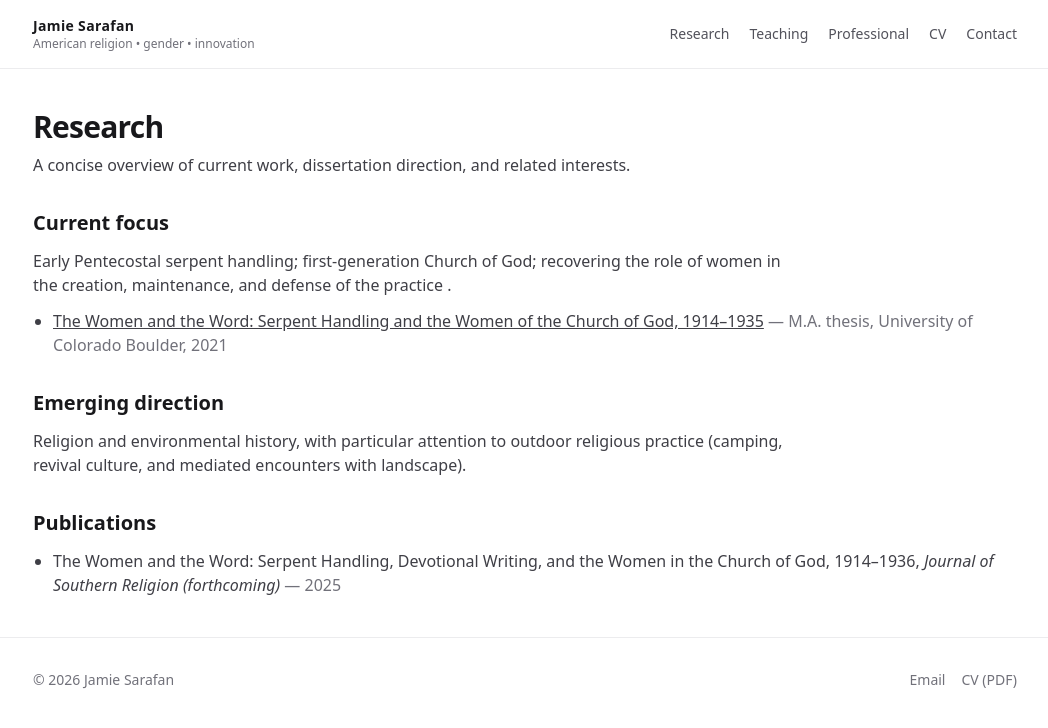
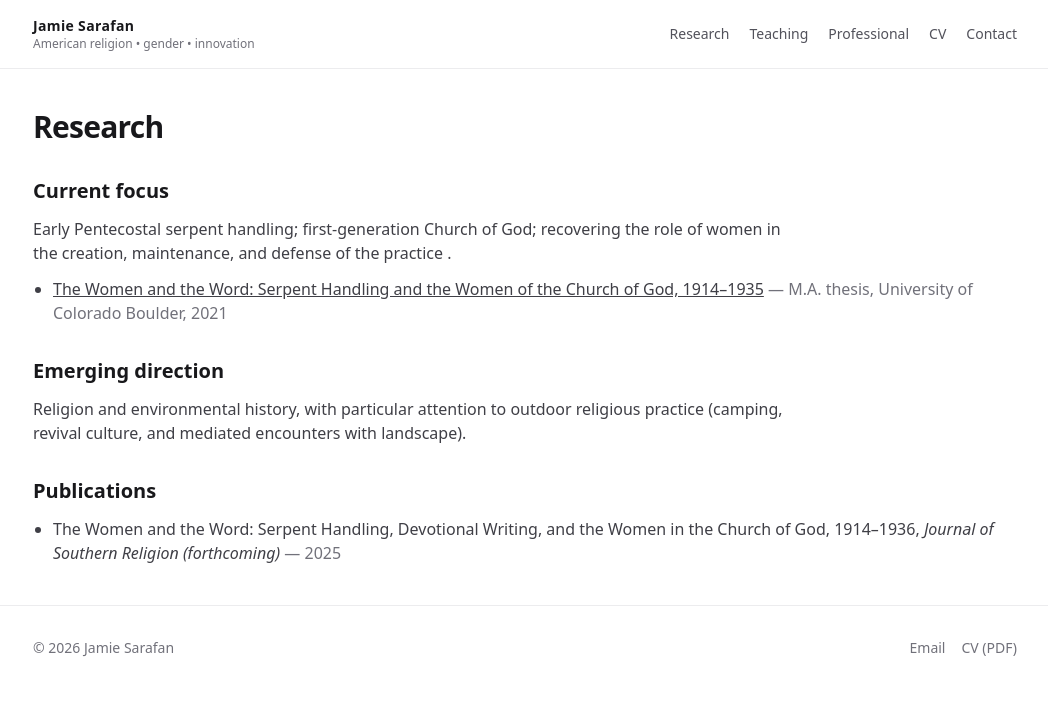
Before and after one commit to jamiesarafan/jamie-site, a Next.js app: page /research in a window 1280 px wide. Shown: the top 728 px of the page, without its empty margins (115-1163 px from the left). Built offline with nearby package versions, Linux system fonts and the light colour scheme.

Commit message:
Update page.tsx

```diff
--- a/src/app/research/page.tsx
+++ b/src/app/research/page.tsx
@@ -7,9 +7,6 @@ export default function ResearchPage() {
     <div className="space-y-8">
       <header className="space-y-2">
         <h1 className="text-3xl font-semibold tracking-tight">Research</h1>
-        <p className="max-w-3xl text-zinc-700">
-          A concise overview of current work, dissertation direction, and related interests.
-        </p>
       </header>
 
       <section className="space-y-3">
```
